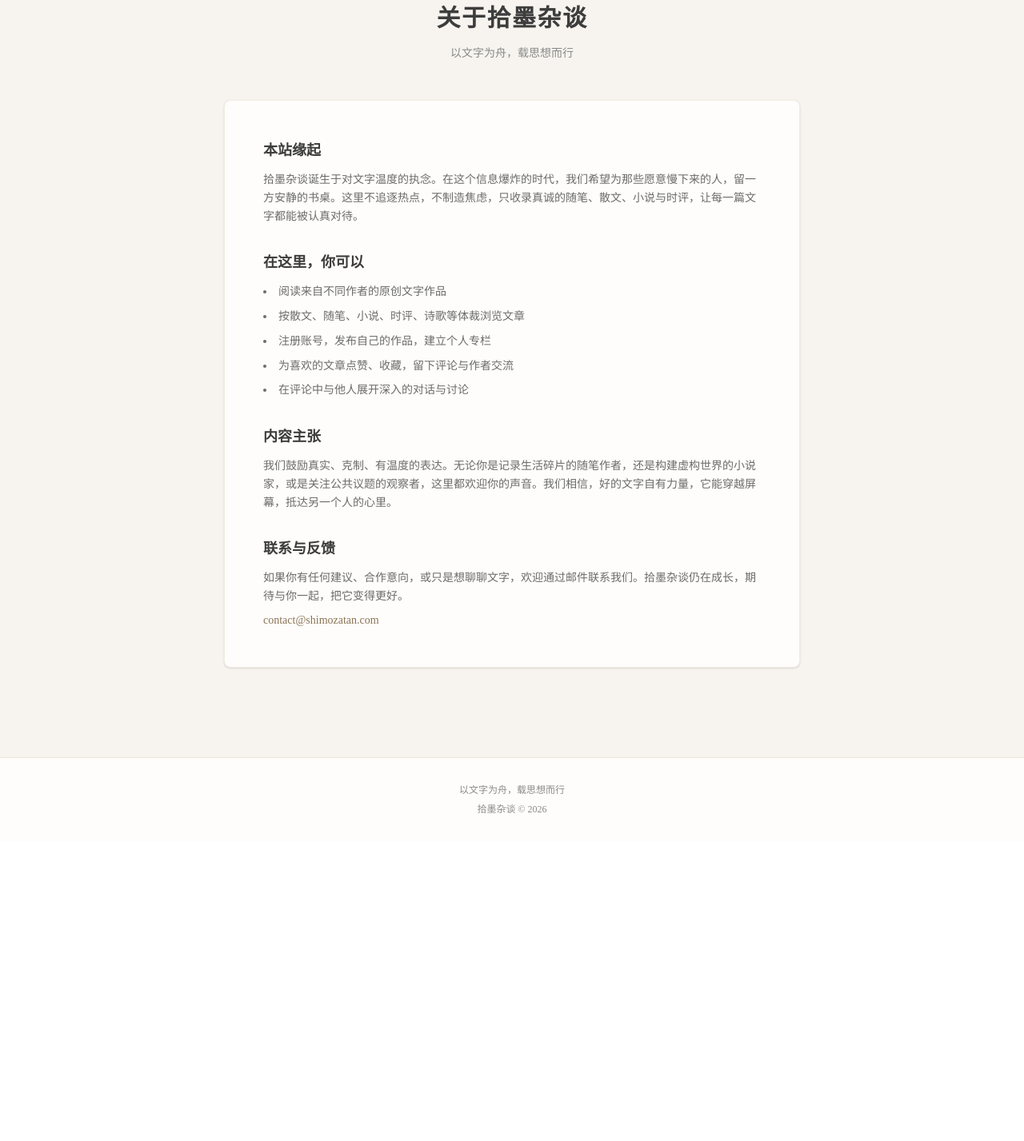
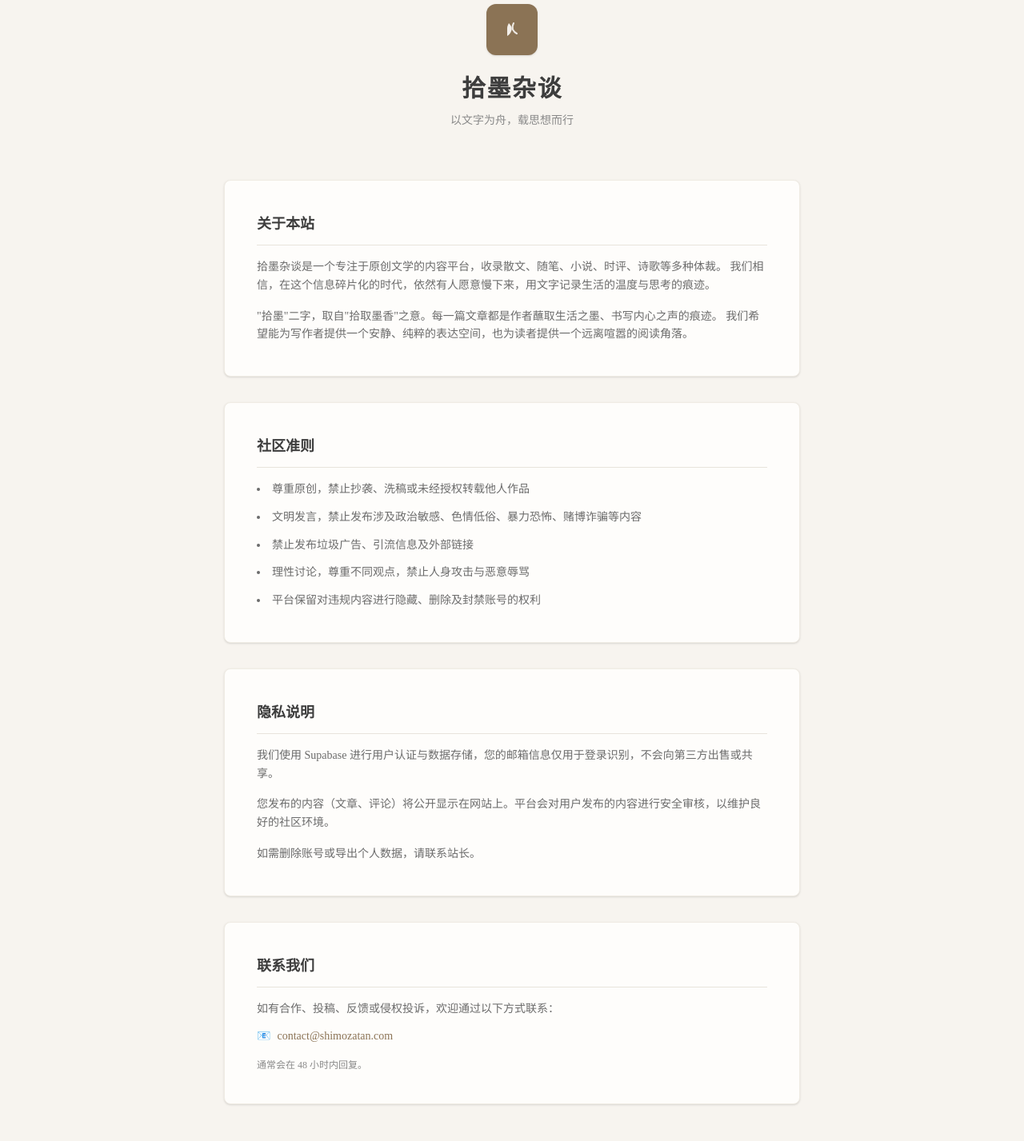
Before and after one commit to derrrrr888/moyan, a Next.js app: page /about in a window 1280 px wide. Shown: the part 120-1547 px from the top of the page at 80% size. Before the commit the page ends 1172 px from the top, so only its background shows below. Built offline with nearby package versions, Linux system fonts and the light colour scheme.

Commit message:
feat: 自定义Favicon + 完善关于页面

```diff
--- a/app/about/page.tsx
+++ b/app/about/page.tsx
@@ -1,4 +1,10 @@
 import Link from "next/link";
+import ScrollToTop from "../components/ScrollToTop";
+
+export const metadata = {
+  title: "关于",
+  description: "关于拾墨杂谈——一个文学内容平台的介绍与声明",
+};
 
 export default function AboutPage() {
   return (
@@ -15,53 +21,93 @@ export default function AboutPage() {
       </nav>
 
       <main className="max-w-3xl mx-auto px-6 py-16">
-        <div className="text-center mb-12">
-          <h1 className="text-3xl font-bold mb-4 tracking-wider">关于拾墨杂谈</h1>
+        {/* 头部 */}
+        <div className="text-center mb-16">
+          <div className="w-16 h-16 rounded-xl bg-[#8b7355] flex items-center justify-center mx-auto mb-6 shadow-sm">
+            <svg width="32" height="32" viewBox="0 0 32 32" fill="none">
+              <path d="M10 24c2-1 4-3 5-6 1-2 1-4 0-6-1-2-2-3-3-4-1 2-2 4-2 6 0 2 0 4 0 6z" fill="#fefdfb" opacity="0.9"/>
+              <path d="M18 8c-1 2-2 5-1 8 1 2 3 4 5 5" stroke="#fefdfb" strokeWidth="2" strokeLinecap="round" opacity="0.85"/>
+            </svg>
+          </div>
+          <h1 className="text-3xl font-bold mb-3 tracking-wider">拾墨杂谈</h1>
           <p className="text-[#8a8a8a] text-sm">以文字为舟，载思想而行</p>
         </div>
 
-        <div className="bg-[#fefdfb] rounded-lg p-8 md:p-12 shadow-sm border border-[#f0ece4] space-y-8">
-          <section>
-            <h2 className="text-lg font-bold mb-3 text-[#3d3d3d]">本站缘起</h2>
-            <p className="text-sm text-[#6b6b6b] leading-relaxed">
-              拾墨杂谈诞生于对文字温度的执念。在这个信息爆炸的时代，我们希望为那些愿意慢下来的人，留一方安静的书桌。这里不追逐热点，不制造焦虑，只收录真诚的随笔、散文、小说与时评，让每一篇文字都能被认真对待。
+        {/* 网站介绍 */}
+        <section className="bg-[#fefdfb] rounded-lg p-8 md:p-10 shadow-sm border border-[#f0ece4] mb-8">
+          <h2 className="text-lg font-bold mb-4 pb-3 border-b border-[#e8e4dc]">关于本站</h2>
+          <div className="text-sm text-[#6b6b6b] space-y-4 leading-relaxed">
+            <p>
+              拾墨杂谈是一个专注于原创文学的内容平台，收录散文、随笔、小说、时评、诗歌等多种体裁。
+              我们相信，在这个信息碎片化的时代，依然有人愿意慢下来，用文字记录生活的温度与思考的痕迹。
             </p>
-          </section>
+            <p>
+              "拾墨"二字，取自"拾取墨香"之意。每一篇文章都是作者蘸取生活之墨、书写内心之声的痕迹。
+              我们希望能为写作者提供一个安静、纯粹的表达空间，也为读者提供一个远离喧嚣的阅读角落。
+            </p>
+          </div>
+        </section>
 
-          <section>
-            <h2 className="text-lg font-bold mb-3 text-[#3d3d3d]">在这里，你可以</h2>
-            <ul className="text-sm text-[#6b6b6b] leading-relaxed space-y-2 list-disc list-inside">
-              <li>阅读来自不同作者的原创文字作品</li>
-              <li>按散文、随笔、小说、时评、诗歌等体裁浏览文章</li>
-              <li>注册账号，发布自己的作品，建立个人专栏</li>
-              <li>为喜欢的文章点赞、收藏，留下评论与作者交流</li>
-              <li>在评论中与他人展开深入的对话与讨论</li>
-            </ul>
-          </section>
+        {/* 社区准则 */}
+        <section className="bg-[#fefdfb] rounded-lg p-8 md:p-10 shadow-sm border border-[#f0ece4] mb-8">
+          <h2 className="text-lg font-bold mb-4 pb-3 border-b border-[#e8e4dc]">社区准则</h2>
+          <ul className="text-sm text-[#6b6b6b] space-y-3 leading-relaxed list-disc list-inside">
+            <li>尊重原创，禁止抄袭、洗稿或未经授权转载他人作品</li>
+            <li>文明发言，禁止发布涉及政治敏感、色情低俗、暴力恐怖、赌博诈骗等内容</li>
+            <li>禁止发布垃圾广告、引流信息及外部链接</li>
+            <li>理性讨论，尊重不同观点，禁止人身攻击与恶意辱骂</li>
+            <li>平台保留对违规内容进行隐藏、删除及封禁账号的权利</li>
+          </ul>
+        </section>
 
-          <section>
-            <h2 className="text-lg font-bold mb-3 text-[#3d3d3d]">内容主张</h2>
-            <p className="text-sm text-[#6b6b6b] leading-relaxed">
-              我们鼓励真实、克制、有温度的表达。无论你是记录生活碎片的随笔作者，还是构建虚构世界的小说家，或是关注公共议题的观察者，这里都欢迎你的声音。我们相信，好的文字自有力量，它能穿越屏幕，抵达另一个人的心里。
+        {/* 隐私说明 */}
+        <section className="bg-[#fefdfb] rounded-lg p-8 md:p-10 shadow-sm border border-[#f0ece4] mb-8">
+          <h2 className="text-lg font-bold mb-4 pb-3 border-b border-[#e8e4dc]">隐私说明</h2>
+          <div className="text-sm text-[#6b6b6b] space-y-4 leading-relaxed">
+            <p>
+              我们使用 Supabase 进行用户认证与数据存储，您的邮箱信息仅用于登录识别，不会向第三方出售或共享。
             </p>
-          </section>
+            <p>
+              您发布的内容（文章、评论）将公开显示在网站上。平台会对用户发布的内容进行安全审核，以维护良好的社区环境。
+            </p>
+            <p>
+              如需删除账号或导出个人数据，请联系站长。
+            </p>
+          </div>
+        </section>
 
-          <section>
-            <h2 className="text-lg font-bold mb-3 text-[#3d3d3d]">联系与反馈</h2>
-            <p className="text-sm text-[#6b6b6b] leading-relaxed">
-              如果你有任何建议、合作意向，或只是想聊聊文字，欢迎通过邮件联系我们。拾墨杂谈仍在成长，期待与你一起，把它变得更好。
-            </p>
-            <p className="text-sm text-[#8b7355] mt-2">contact@shimozatan.com</p>
-          </section>
+        {/* 联系方式 */}
+        <section className="bg-[#fefdfb] rounded-lg p-8 md:p-10 shadow-sm border border-[#f0ece4] mb-12">
+          <h2 className="text-lg font-bold mb-4 pb-3 border-b border-[#e8e4dc]">联系我们</h2>
+          <div className="text-sm text-[#6b6b6b] space-y-3 leading-relaxed">
+            <p>如有合作、投稿、反馈或侵权投诉，欢迎通过以下方式联系：</p>
+            <div className="flex items-center gap-2 text-[#8b7355]">
+              <span>📧</span>
+              <span>contact@shimozatan.com</span>
+            </div>
+            <p className="text-xs text-[#8a8a8a] mt-4">通常会在 48 小时内回复。</p>
+          </div>
+        </section>
+
+        {/* 返回首页 */}
+        <div className="text-center">
+          <Link
+            href="/"
+            className="inline-block px-6 py-2.5 bg-[#8b7355] text-white rounded-lg hover:bg-[#6b5a45] transition-colors text-sm"
+          >
+            ← 返回首页
+          </Link>
         </div>
       </main>
 
-      <footer className="border-t border-[#e8e4dc] bg-[#fefdfb] mt-12">
+      <footer className="border-t border-[#e8e4dc] bg-[#fefdfb]">
         <div className="max-w-3xl mx-auto px-6 py-8 text-center text-xs text-[#8a8a8a]">
           <p>以文字为舟，载思想而行</p>
           <p className="mt-2">拾墨杂谈 © 2026</p>
         </div>
       </footer>
+
+      <ScrollToTop />
     </div>
   );
 }
```
